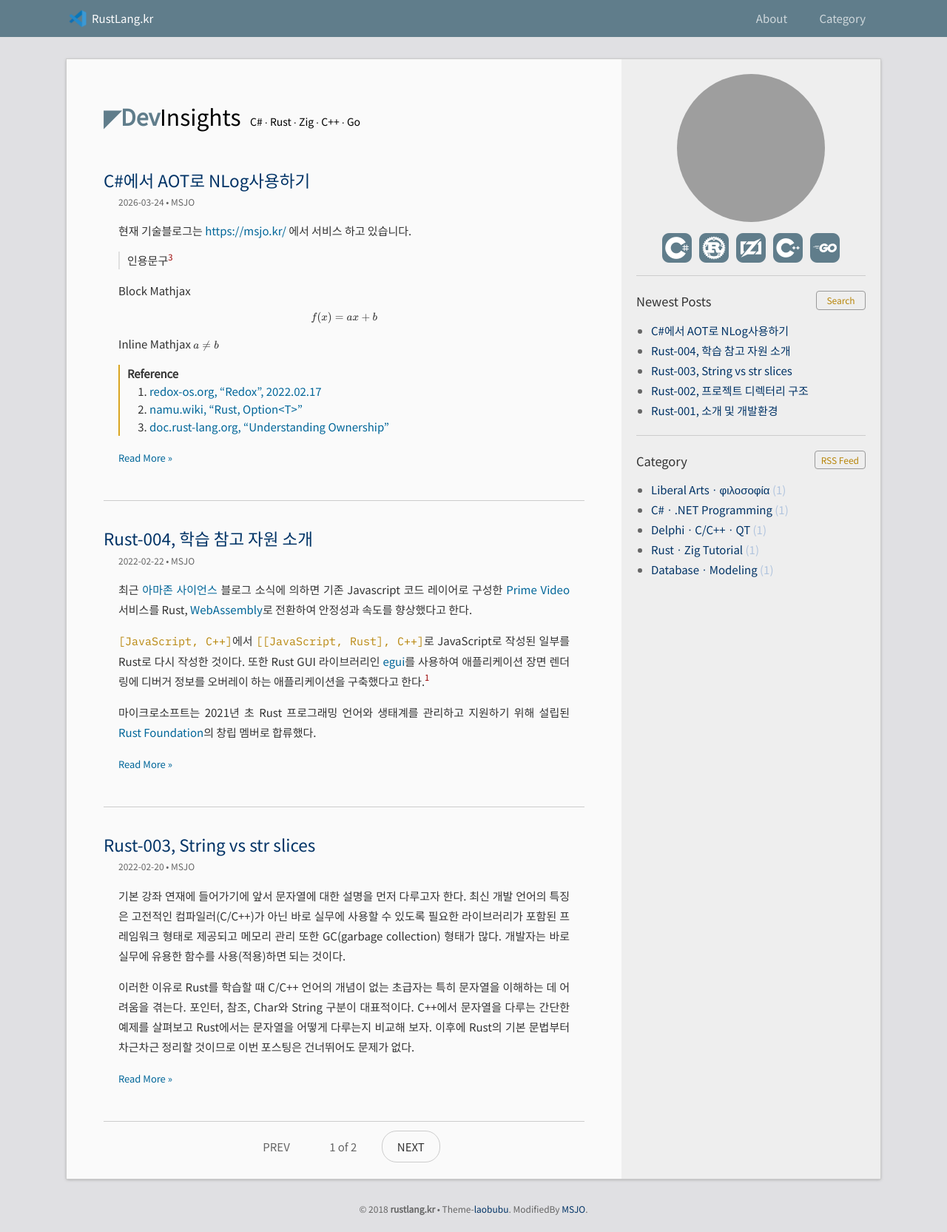
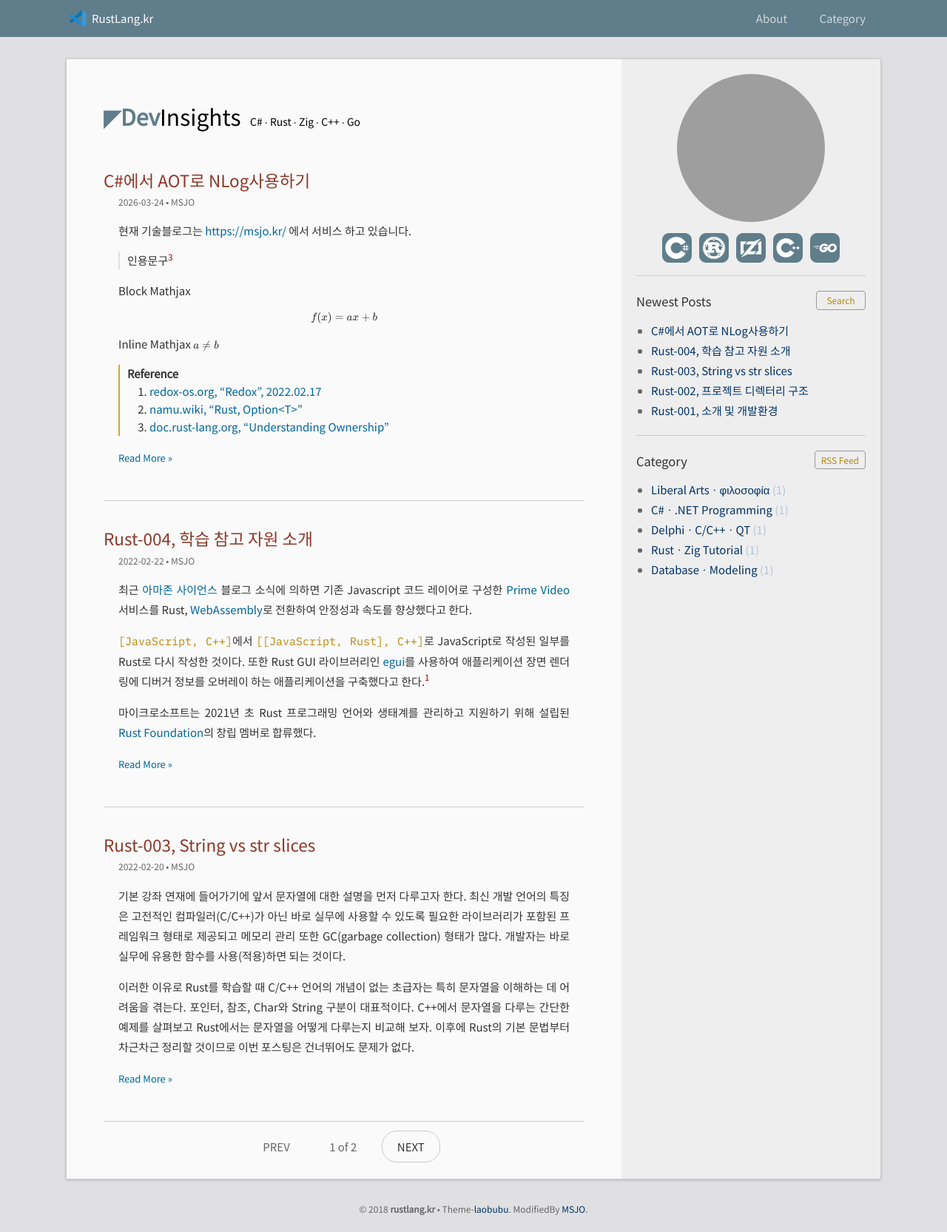
Before and after one commit to DebugJO/rustlang, a Jekyll site: the page built from index.html, in a window 1280 px wide. Shown: the whole page at 74% size. Built offline with Jekyll 4.4.1, drawn with Linux system fonts in a browser that asks for light colours; formulas are drawn with MathJax 3; the list of posts is cut into pages by our own code; grey boxes are pictures that could not be loaded.

Commit message:
Update _base.scss

```diff
--- a/_sass/_base.scss
+++ b/_sass/_base.scss
@@ -108,6 +108,10 @@ h1,h2,h3,h4,h5,h6{
 	font-weight: normal;
 }
 
+h2 > a {
+    color: #8C3828;
+}
+
 h5 {
 	font-size: 18px !important;
 	font-weight: bold !important;
```
